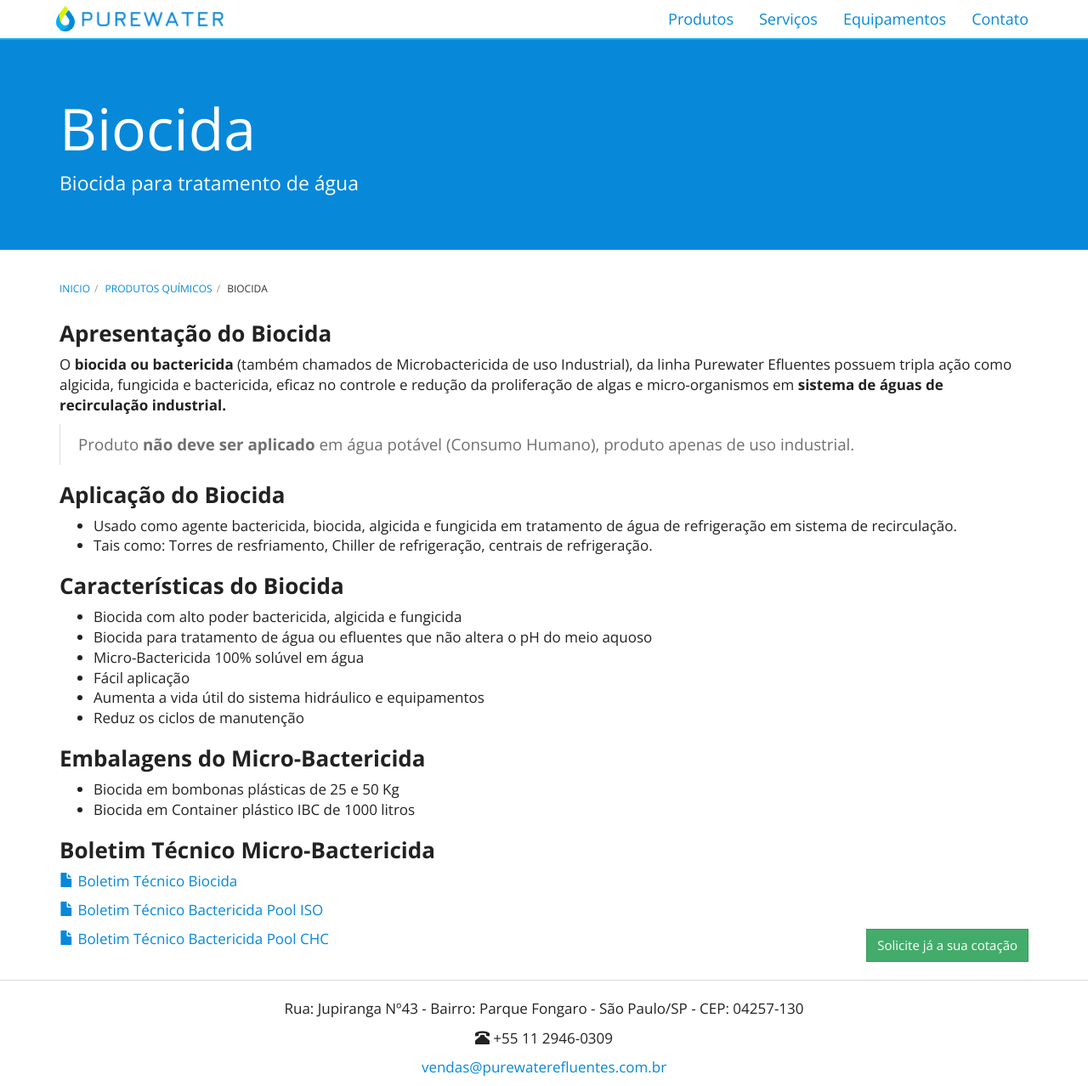
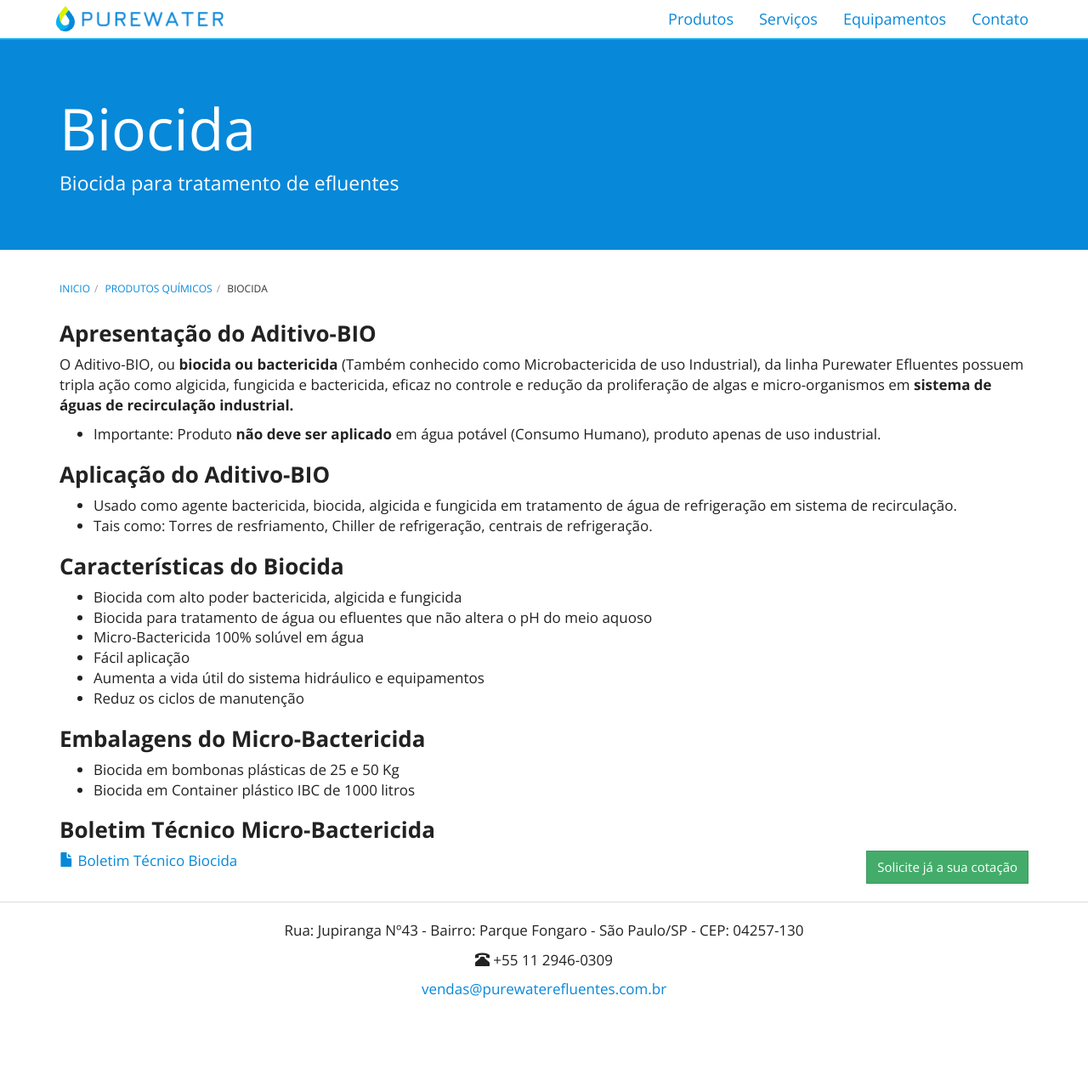
Before and after one commit to purewaterefluentes/purewaterefluentes.github.io, a Jekyll site: the page built from produtos/biocida.md, in a window 1280 px wide and 1278 px high. Shown: the whole window at 85% size. Built offline with Jekyll 4.4.1, drawn with Linux system fonts in a browser that asks for light colours; nearby versions of some CDN libraries; library files that are not in the unit come from our copies.

Commit message:
Update biocida.md

```diff
--- a/produtos/biocida.md
+++ b/produtos/biocida.md
@@ -1,16 +1,16 @@
 ---
 layout: contato
-pageTitle: BIOCIDA | TRATAMENTO DE ÁGUA | PUREWATEREFLUENTES | TORRE DE RESFRIAMENTO |TRATAMENTO DE EFLUENTES
+pageTitle: Biocida - Micro-Biocida
 title: Biocida
-subtitle: Biocida para tratamento de água
+subtitle: Biocida para tratamento de efluentes
 ---
-### **Apresentação do Biocida**
+### **Apresentação do Aditivo-BIO**
 
-O **biocida ou bactericida** (também chamados de Microbactericida de uso Industrial), da linha Purewater Efluentes possuem tripla ação como algicida, fungicida e bactericida, eficaz no controle e redução da proliferação de algas e micro-organismos em **sistema de águas de recirculação industrial.**
+O Aditivo-BIO, ou **biocida ou bactericida** (Também conhecido como Microbactericida de uso Industrial), da linha Purewater Efluentes possuem tripla ação como algicida, fungicida e bactericida, eficaz no controle e redução da proliferação de algas e micro-organismos em **sistema de águas de recirculação industrial.**
 
-> Produto **não deve ser aplicado** em água potável (Consumo Humano), produto apenas de uso industrial.
+- Importante: Produto **não deve ser aplicado** em água potável (Consumo Humano), produto apenas de uso industrial.
 
-### **Aplicação do Biocida**
+### **Aplicação do Aditivo-BIO**
 
 - Usado como agente bactericida, biocida, algicida e fungicida em tratamento de água de refrigeração em sistema de recirculação.
 - Tais como: Torres de resfriamento, Chiller de refrigeração, centrais de refrigeração.
@@ -34,11 +34,3 @@
 {% include purewater/link-boletim.html
    label="Boletim Técnico Biocida"
    arquivo="Boletim-tecnico-biocida.pdf" %}
-
-{% include purewater/link-boletim.html
-   label="Boletim Técnico Bactericida Pool ISO"
-   arquivo="Boletim-tecnico-bactericida-Pool-ISO.pdf" %}
-
-{% include purewater/link-boletim.html
-   label="Boletim Técnico Bactericida Pool CHC"
-   arquivo="Boletim-tecnico-bactericida-Pool-CHC.pdf" %}
```
